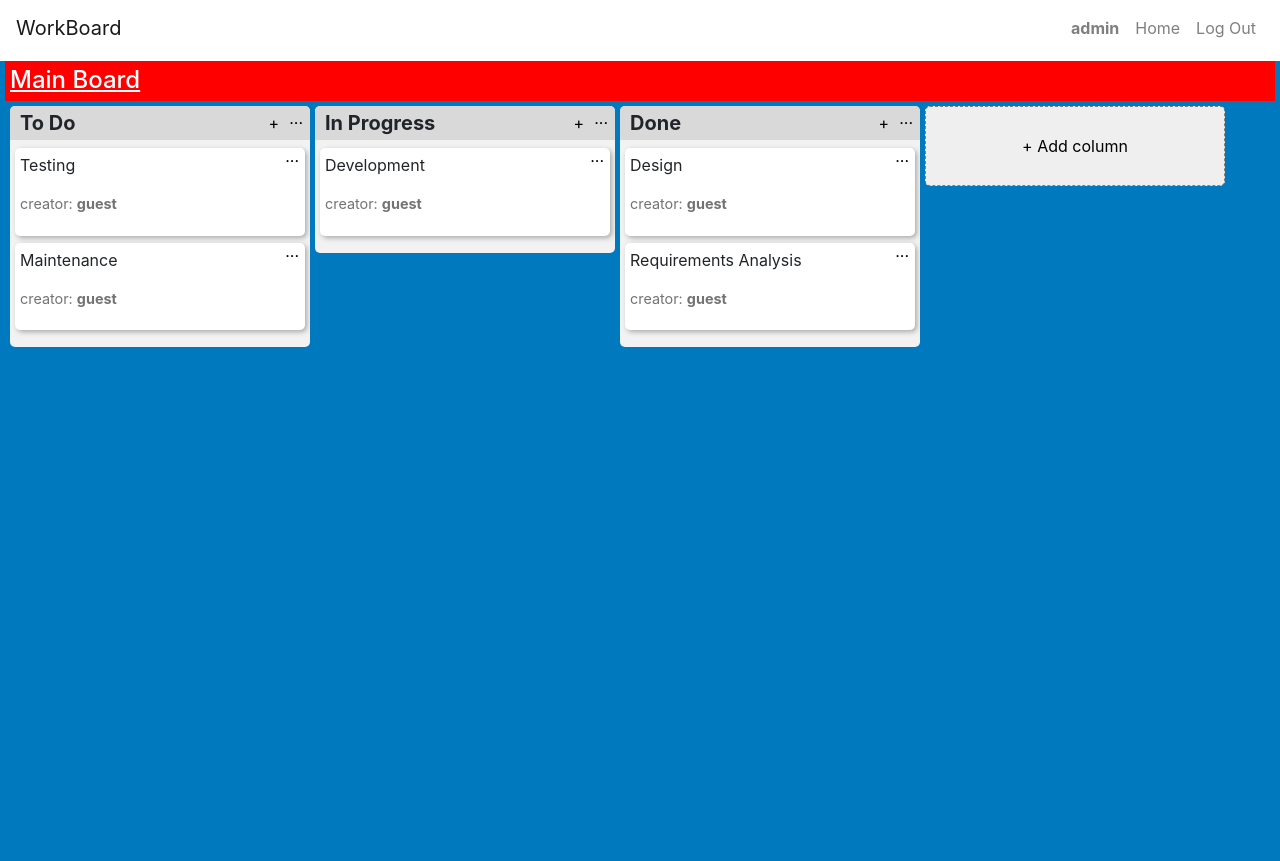
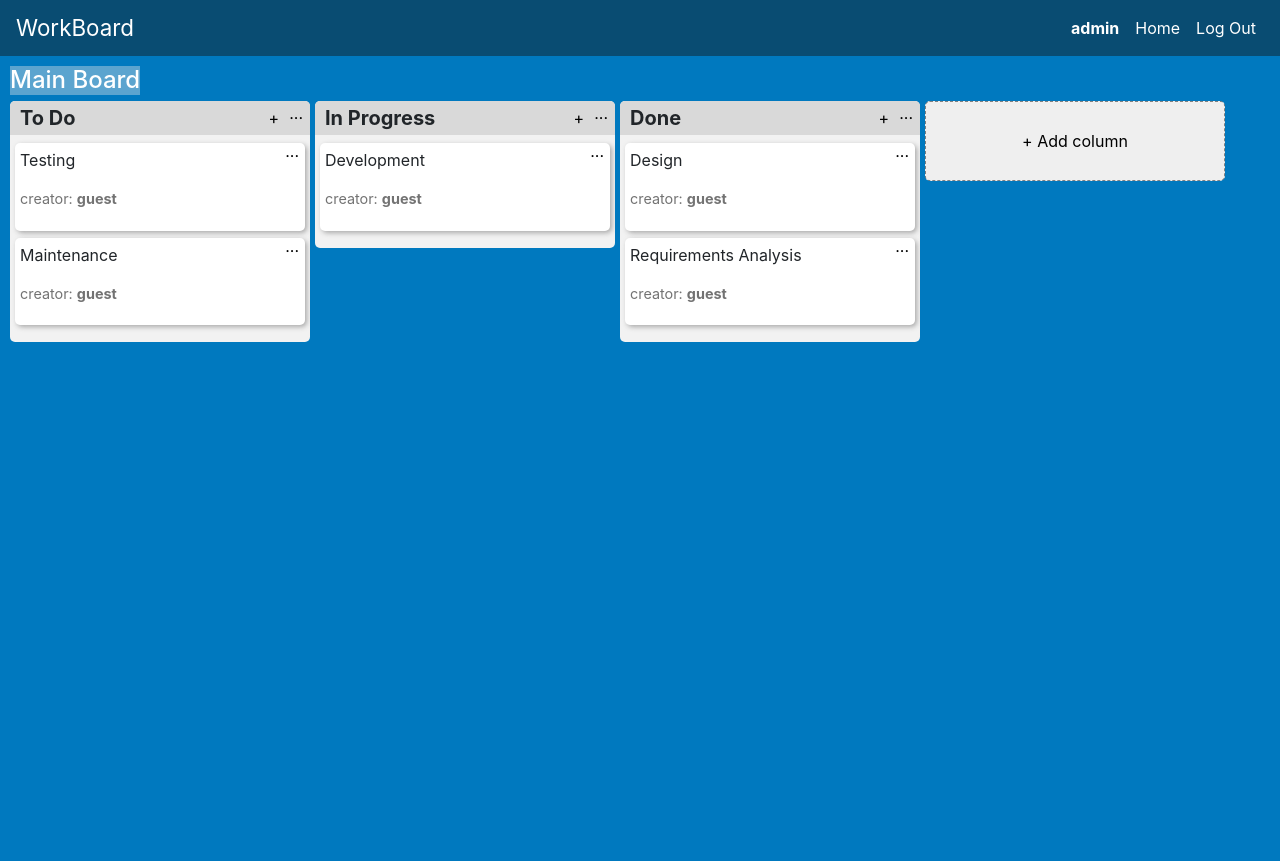
Before and after one commit to Cody06/portfolio-django, a Django app: page /workboard/board-page/1 in a window 1280 px wide. After the commit the page ends 342 px from the top, so only its background shows below. Run offline with Django 3.2, Linux system fonts and the light colour scheme; a user stored in the database is signed in; data comes from the database, SQL or seed files in the repository; both versions use the stored data as it was after the commit; some libraries are stand-ins or nearby versions.

Commit message:
Refactored code

```diff
--- a/landing_page/static/landing_page/css/styles.css
+++ b/landing_page/static/landing_page/css/styles.css
@@ -127,7 +127,7 @@ header:hover { cursor: default; } /* prevent mouse from changing when hovering o
 }
 
 #red-dot {
-	color: red;
+	color: var(--orange-color);
 	position: relative;
 	animation:
 		dot_appear var(--red-dot-delay), /* show after typewriter finished */
--- a/workboard/static/workboard/styles.css
+++ b/workboard/static/workboard/styles.css
@@ -1,10 +1,18 @@
+:root {
+	--dark-blue-trello: #094C72;
+	--medium-blue-trello: #0079Bf;
+	--light-blue-trello: #5BA4CF;
+}
+
 body {
-	background-color: white;
+	/*background-color: red;*/
 }
 
 button:focus {	/* remove blue border around all buttons when clicking on them */
 	outline: none;
 }
+
+
 
 /*____________________________________Register + Login page____________________________________*/
 .auth-form {
@@ -30,8 +38,9 @@ button:focus {	/* remove blue border around all buttons when clicking on them */
 
 #create-board-form-btn {
 	width: 300px;
+	height: 50px;
 	padding: 5px;
-	margin: 20px 0px;	/* top-bottom right-left */
+	margin: 50px 0px;	/* top-bottom right-left */
 	border: none;
 	border-radius: 10px;
 	font-size: large;
@@ -98,16 +107,25 @@ button:focus {	/* remove blue border around all buttons when clicking on them */
 }
 .timestamp { font-size: 0.8rem; }
 /*____________________________________Board page style____________________________________*/
+nav {
+	background-color: var(--dark-blue-trello);
+	color: white;
+}
+.app-title {
+	font-size: 1.4rem;
+}
+.nav-link {
+	color: white !important;
+}
+
 #board-canvas {
-	background-color: #0079Bf;	/* Trello blue */
+	background-color: var(--medium-blue-trello);
 	height: 100vh;
 }
 
 #board-header {
 	height: 40px;
-	margin: 5px;
-	padding: 5px;
-	background-color: red;
+	padding: 10px;
 }
 
 #editing-title { display: none; }
@@ -116,7 +134,7 @@ button:focus {	/* remove blue border around all buttons when clicking on them */
 
 #board-title {
 	color: white;
-	text-decoration: underline;
+	background-color: var(--light-blue-trello);
 }
 
 .edit-board-btn, .archive-btns { display: none; }
--- a/workboard/templates/workboard/board-page.html
+++ b/workboard/templates/workboard/board-page.html
@@ -59,6 +59,7 @@
 		</div>
 	</section>
 </div>
+
 <!-- POP-UPS -->
 <div id="add-col-popup">
 	<h5>Add a column</h5><button id="close-form-btn" onclick="close_form()">x</button>
--- a/workboard/templates/workboard/layout.html
+++ b/workboard/templates/workboard/layout.html
@@ -17,7 +17,7 @@
 
 		<nav class="navbar navbar-expand navbar-light"><!-- Format navbar using Bootstrap -->
 
-			<span class="navbar-brand">WorkBoard</span>
+			<span class="app-title">WorkBoard</span>
 
 			<ul class="navbar-nav ml-auto">	<!-- Remove bullet points and add spaces between the links -->
 				{% if user.is_authenticated %}
```
Also changed, not shown: db.sqlite3.
